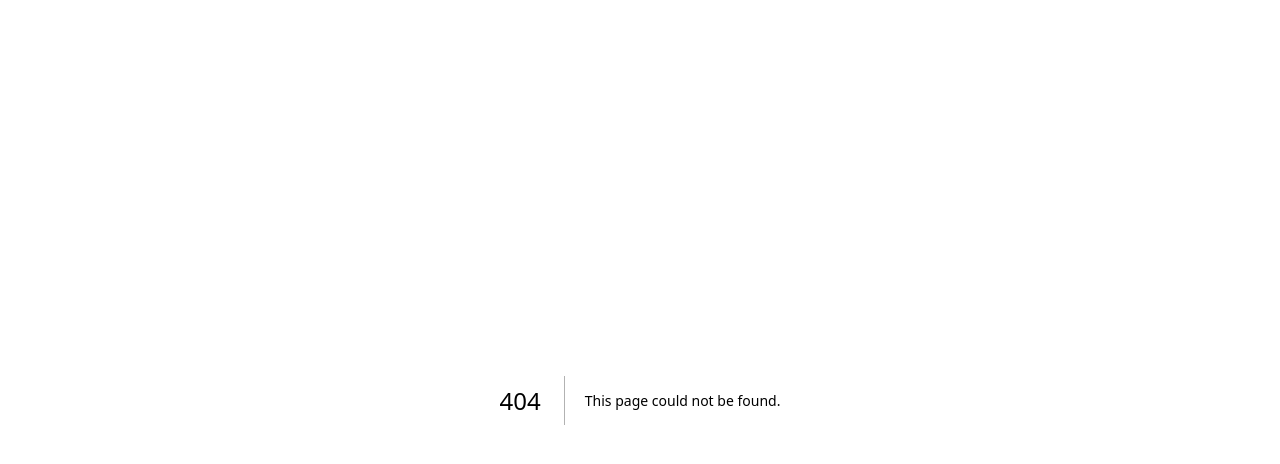
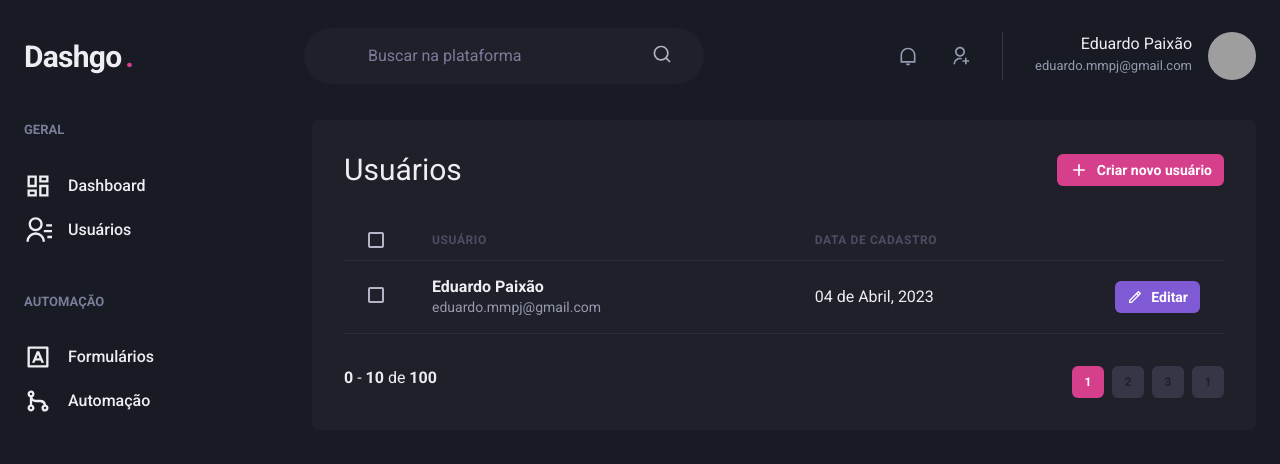
Before and after one commit to Eduardo-Paixao/dashgo, a Next.js app: page /users in a window 1280 px wide. Before the commit this address had no page. Shown: the top 464 px of the page. Built offline with nearby package versions, Linux system fonts and the light colour scheme; grey boxes are pictures that could not be loaded.

Commit message:
Criação do componente de paginação e da pagina de usuarios

```diff
--- /dev/null
+++ b/src/components/Pagination.tsx
@@ -0,0 +1,66 @@
+import { Box, Button, Stack } from "@chakra-ui/react";
+import React from "react";
+
+export const Pagination = () => {
+  return (
+    <Stack
+      direction={"row"}
+      mt={"8"}
+      justifyContent={"space-between"}
+      alignContent={"center"}
+      spacing={"6"}
+    >
+      <Box>
+        <strong>0</strong> - <strong>10</strong> de <strong>100</strong>
+      </Box>
+      <Stack direction={"row"} spacing={"2"}>
+        <Button
+          size={"sm"}
+          fontSize={"xs"}
+          width={"4"}
+          colorScheme="pink"
+          disabled
+          _disabled={{
+            bgColor: "pink.500",
+            cursor: "default",
+          }}
+        >
+          1
+        </Button>
+        <Button
+          size={"sm"}
+          fontSize={"xs"}
+          width={"4"}
+          bg={"gray.700"}
+          _hover={{
+            bgColor: "gray.500",
+          }}
+        >
+          2
+        </Button>
+        <Button
+          size={"sm"}
+          fontSize={"xs"}
+          width={"4"}
+          bg={"gray.700"}
+          _hover={{
+            bgColor: "gray.500",
+          }}
+        >
+          3
+        </Button>
+        <Button
+          size={"sm"}
+          fontSize={"xs"}
+          width={"4"}
+          bg={"gray.700"}
+          _hover={{
+            bgColor: "gray.500",
+          }}
+        >
+          1
+        </Button>
+      </Stack>
+    </Stack>
+  );
+};
--- /dev/null
+++ b/src/pages/users/index.tsx
@@ -0,0 +1,87 @@
+import { Header } from "@/src/components/Header";
+import { Pagination } from "@/src/components/Pagination";
+import { Sidebar } from "@/src/components/Sidebar";
+import {
+  Box,
+  Button,
+  Checkbox,
+  Flex,
+  Heading,
+  Icon,
+  Table,
+  Tbody,
+  Td,
+  Text,
+  Th,
+  Thead,
+  Tr,
+} from "@chakra-ui/react";
+import React from "react";
+import { RiAddLine, RiPencilLine } from "react-icons/ri";
+
+export default function UserList() {
+  return (
+    <Box>
+      <Header />
+      <Flex w={"100%"} my={"6"} maxWidth={"1480"} mx={"auto"} px={"6"}>
+        <Sidebar />
+        <Box flex={"1"} borderRadius={8} bg={"gray.800"} p={"8"}>
+          <Flex mb={"8"} justifyContent={"space-between"} alignItems={"center"}>
+            <Heading size={"lg"} fontWeight={"normal"}>
+              Usuários
+            </Heading>
+            <Button
+              as={"a"}
+              size={"sm"}
+              fontSize={"sm"}
+              colorScheme="pink"
+              leftIcon={<Icon as={RiAddLine} fontSize={"20"} />}
+            >
+              Criar novo usuário
+            </Button>
+          </Flex>
+          <Table colorScheme="whiteAlpha">
+            <Thead>
+              <Tr>
+                <Th px={"6"} color={"gray.300"} width={"8"}>
+                  <Checkbox colorScheme="pink" />
+                </Th>
+                <Th>Usuário</Th>
+                <Th>Data de cadastro</Th>
+                <Th width={"8"}></Th>
+              </Tr>
+            </Thead>
+            <Tbody>
+              <Tr>
+                <Td px={"6"}>
+                  <Checkbox colorScheme="pink" />
+                </Td>
+                <Td>
+                  <Box>
+                    <Text fontWeight={"bold"}>Eduardo Paixão</Text>
+                    <Text fontSize={"sm"} color={"gray.300"}>
+                      eduardo.mmpj@gmail.com
+                    </Text>
+                  </Box>
+                </Td>
+                <Td>04 de Abril, 2023 </Td>
+                <Td>
+                  <Button
+                    as={"a"}
+                    size={"sm"}
+                    fontSize={"sm"}
+                    colorScheme="purple"
+                    leftIcon={<Icon as={RiPencilLine} fontSize={"16"} />}
+                  >
+                    Editar
+                  </Button>
+                </Td>
+              </Tr>
+            </Tbody>
+          </Table>
+          <Pagination />
+        </Box>
+      </Flex>
+    </Box>
+  );
+}
```
